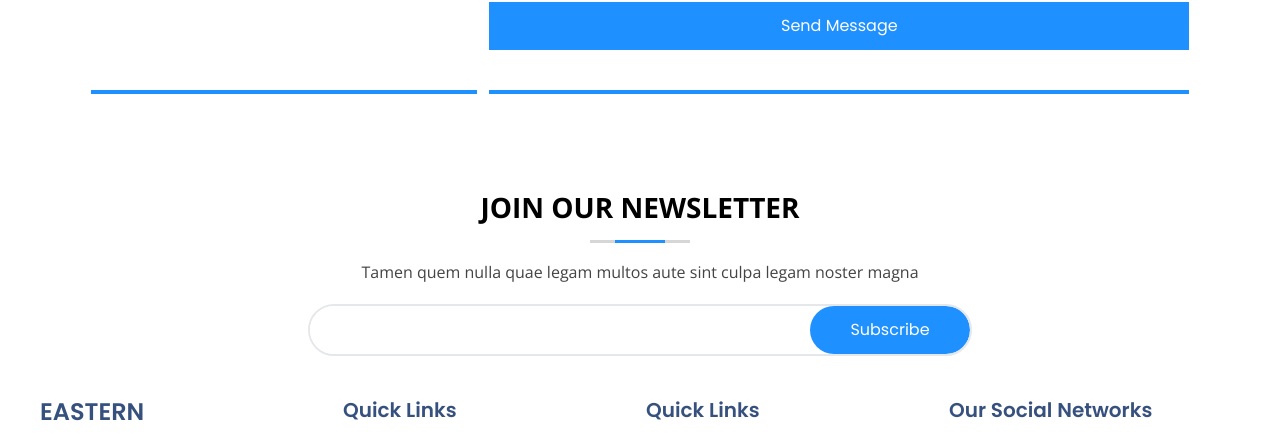
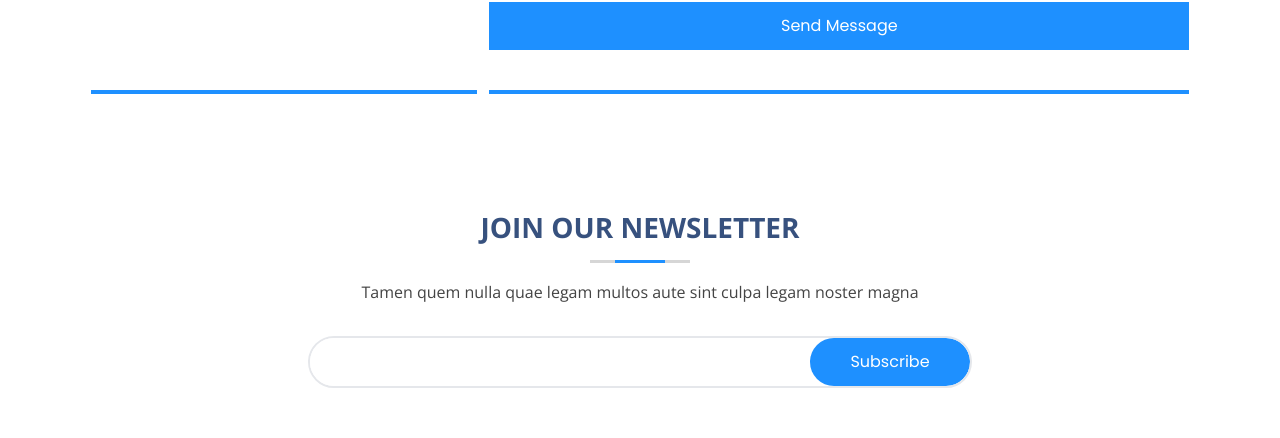
Before and after one commit to suleman15/Dropshipping-Home-Website, a React (Vite) app: page / in a window 1280 px wide. Shown: the part 5737-6175 px from the top of the page. Built offline with nearby package versions, Linux system fonts and the light colour scheme.

Commit message:
somefixes

```diff
--- a/src/Component/SectionTen.jsx
+++ b/src/Component/SectionTen.jsx
@@ -8,7 +8,7 @@ import { BsArrowRight, BsArrowRightShort } from "react-icons/bs";
 export default () => {
   return (
     <div className="bg-white">
-      <OnView className="flex flex-col justify-center items-center  text-[#37517E]  p-5 gap-3 ">
+      <OnView css="flex flex-col justify-center items-center  text-[#37517E]  p-5 gap-3 ">
         <div className="flex justify-center flex-col items-center p-5 gap-5 text-center">
           <motion.div
             variants={{
```
